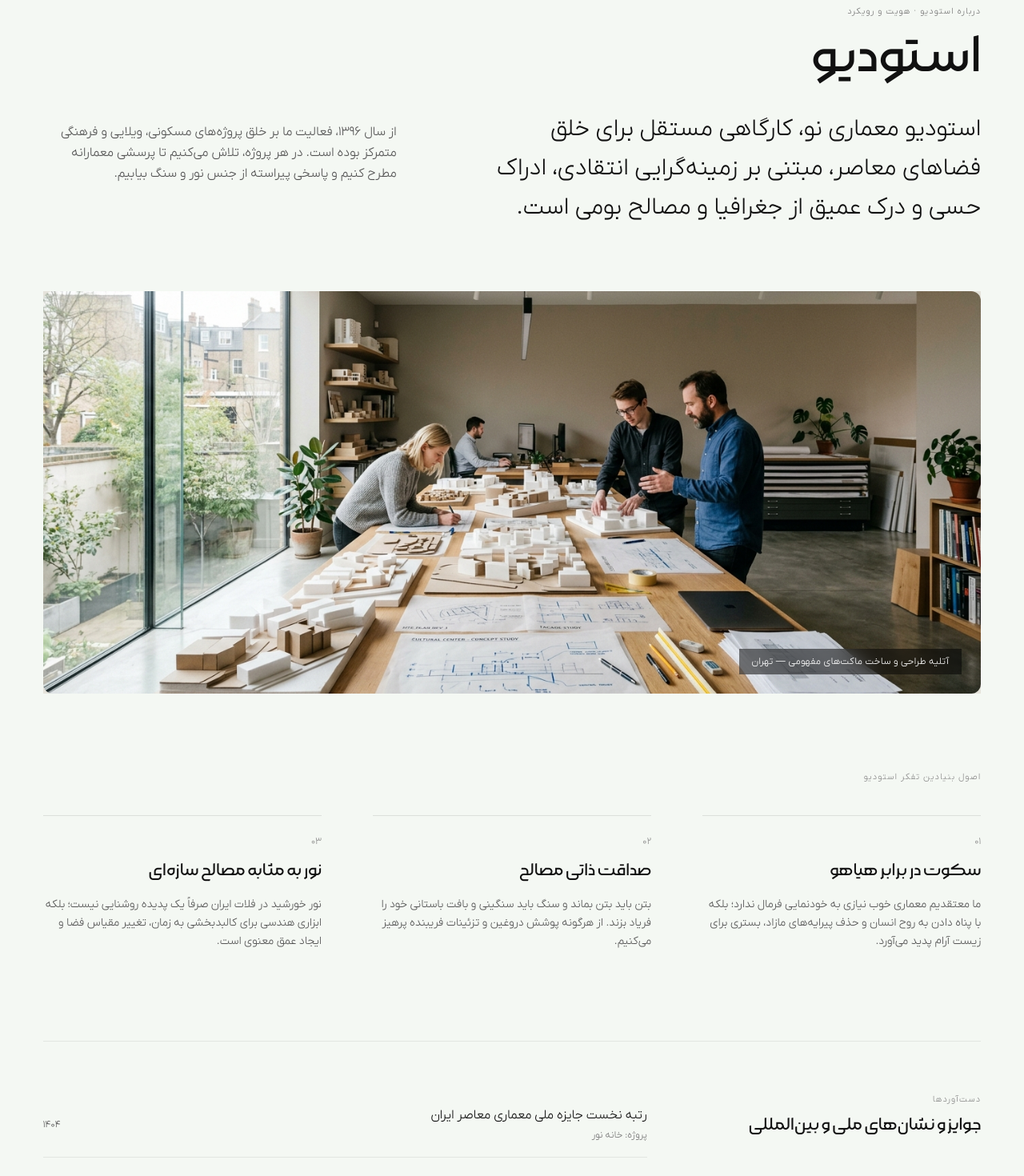
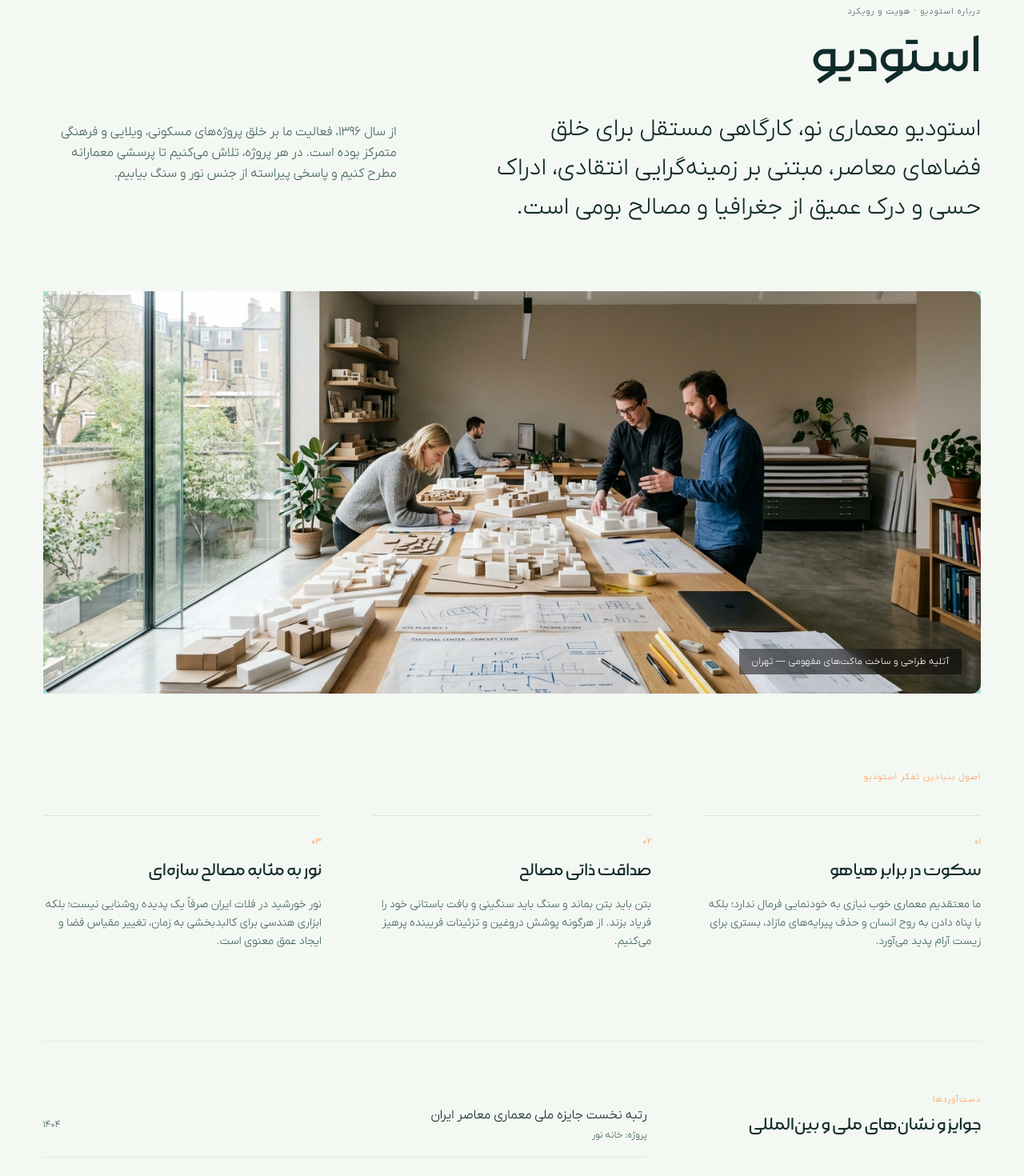
Before and after one commit to ParsaR082/studio, a Next.js app: page / in a window 1280 px wide. Shown: the part 4220-5690 px from the top of the page at 80% size. Built offline with nearby package versions, Linux system fonts and the light colour scheme; a web font is replaced by a local one.

Commit message:
Apply brand palette to StudioSection.tsx

```diff
--- a/src/components/studio/StudioSection.tsx
+++ b/src/components/studio/StudioSection.tsx
@@ -43,12 +43,12 @@ const StudioSection: React.FC = () => {
     <section
       ref={sectionRef}
       id="studio"
-      className="py-16 sm:py-24 lg:py-36 px-[var(--page-gutter)] border-t border-[#111111]/8 overflow-hidden"
+      className="py-16 sm:py-24 lg:py-36 px-[var(--page-gutter)] border-t border-[#102B2B]/8 overflow-hidden"
     >
       <div className="max-w-[1540px] mx-auto">
         {/* Studio Header */}
         <div className="mb-20">
-          <span className="text-[11px] uppercase tracking-widest text-[#777777] font-light block mb-3">
+          <span className="text-[11px] uppercase tracking-widest text-[#42635F] font-light block mb-3">
             درباره استودیو · هویت و رویکرد
           </span>
           <div className="mb-8">
@@ -56,7 +56,7 @@ const StudioSection: React.FC = () => {
               animation="scaleUp"
               by="word"
               as="h2"
-              className="text-4xl sm:text-6xl lg:text-7xl font-light tracking-tight text-[#111111]"
+              className="text-4xl sm:text-6xl lg:text-7xl font-light tracking-tight text-[#102B2B]"
             >
               استودیو
             </TextAnimate>
@@ -70,12 +70,12 @@ const StudioSection: React.FC = () => {
                 as="p"
                 delay={0.1}
                 stagger={0.03}
-                className="text-2xl sm:text-3xl font-light text-[#111111] leading-relaxed"
+                className="text-2xl sm:text-3xl font-light text-[#102B2B] leading-relaxed"
               >
                 استودیو معماری نو، کارگاهی مستقل برای خلق فضاهای معاصر، مبتنی بر زمینه‌گرایی انتقادی، ادراک حسی و درک عمیق از جغرافیا و مصالح بومی است.
               </TextAnimate>
             </div>
-            <p className="lg:col-span-5 text-sm sm:text-base font-light text-[#555555] leading-relaxed">
+            <p className="lg:col-span-5 text-sm sm:text-base font-light text-[#42635F] leading-relaxed">
               از سال ۱۳۹۶، فعالیت ما بر خلق پروژه‌های مسکونی، ویلایی و فرهنگی متمرکز بوده است. در هر پروژه، تلاش می‌کنیم تا پرسشی معمارانه مطرح کنیم و پاسخی پیراسته از جنس نور و سنگ بیابیم.
             </p>
           </div>
@@ -90,7 +90,7 @@ const StudioSection: React.FC = () => {
               : { opacity: 0, scale: 0.98, y: -40 }
           }
           transition={{ duration: 1.0, delay: 0.2, ease: [0.16, 1, 0.3, 1] }}
-          className="relative w-full aspect-[16/8] sm:aspect-[21/9] overflow-hidden bg-[#E5E3DB] mb-24"
+          className="relative w-full aspect-[16/8] sm:aspect-[21/9] overflow-hidden bg-[#A4E0D6] mb-24"
         >
           <img
             src="/src/assets/images/studio_workspace_arch_1790288945406.jpg"
@@ -111,7 +111,7 @@ const StudioSection: React.FC = () => {
             initial={{ opacity: 0, y: 20 }}
             animate={isInView ? { opacity: 1, y: 0 } : { opacity: 0, y: -15 }}
             transition={{ duration: 0.7, delay: 0.3 }}
-            className="text-[11px] uppercase tracking-widest text-[#888888] font-light block mb-10"
+            className="text-[11px] uppercase tracking-widest text-[#FF9A56] font-light block mb-10"
           >
             اصول بنیادین تفکر استودیو
           </motion.span>
@@ -131,20 +131,20 @@ const StudioSection: React.FC = () => {
                   delay: 0.35 + idx * 0.12,
                   ease: [0.16, 1, 0.3, 1],
                 }}
-                className="flex flex-col border-t border-[#111111]/10 pt-6"
+                className="flex flex-col border-t border-[#102B2B]/10 pt-6"
               >
-                <span className="text-xs font-light text-[#888888] mb-3">{item.number}</span>
+                <span className="text-xs font-light text-[#FF9A56] mb-3">{item.number}</span>
                 <div className="mb-4">
                   <TextAnimate
                     animation="blurIn"
                     by="word"
                     as="h3"
-                    className="text-xl sm:text-2xl font-light text-[#111111]"
+                    className="text-xl sm:text-2xl font-light text-[#102B2B]"
                   >
                     {item.title}
                   </TextAnimate>
                 </div>
-                <p className="text-sm font-light text-[#555555] leading-relaxed">
+                <p className="text-sm font-light text-[#42635F] leading-relaxed">
                   {item.description}
                 </p>
               </motion.div>
@@ -157,13 +157,13 @@ const StudioSection: React.FC = () => {
           initial={{ opacity: 0, y: 40 }}
           animate={isInView ? { opacity: 1, y: 0 } : { opacity: 0, y: -25 }}
           transition={{ duration: 0.8, delay: 0.5, ease: [0.16, 1, 0.3, 1] }}
-          className="grid grid-cols-1 lg:grid-cols-12 gap-12 lg:gap-20 pt-16 border-t border-[#111111]/8"
+          className="grid grid-cols-1 lg:grid-cols-12 gap-12 lg:gap-20 pt-16 border-t border-[#102B2B]/8"
         >
           <div className="lg:col-span-4">
-            <span className="text-[11px] uppercase tracking-widest text-[#888888] font-light block mb-2">
+            <span className="text-[11px] uppercase tracking-widest text-[#FF9A56] font-light block mb-2">
               دست‌آوردها
             </span>
-            <h3 className="text-2xl font-light text-[#111111]">
+            <h3 className="text-2xl font-light text-[#102B2B]">
               جوایز و نشان‌های ملی و بین‌المللی
             </h3>
           </div>
@@ -172,17 +172,17 @@ const StudioSection: React.FC = () => {
             {RECOGNITIONS.map((item, idx) => (
               <div
                 key={idx}
-                className="flex flex-col sm:flex-row sm:items-center justify-between py-4 border-b border-[#111111]/8 gap-2"
+                className="flex flex-col sm:flex-row sm:items-center justify-between py-4 border-b border-[#102B2B]/8 gap-2"
               >
                 <div>
-                  <span className="text-base text-[#111111] font-light block">
+                  <span className="text-base text-[#102B2B] font-light block">
                     {item.title}
                   </span>
-                  <span className="text-xs text-[#777777] font-light">
+                  <span className="text-xs text-[#42635F] font-light">
                     پروژه: {item.project}
                   </span>
                 </div>
-                <span className="text-xs font-light text-[#555555]">{item.year}</span>
+                <span className="text-xs font-light text-[#42635F]">{item.year}</span>
               </div>
             ))}
           </div>
```
